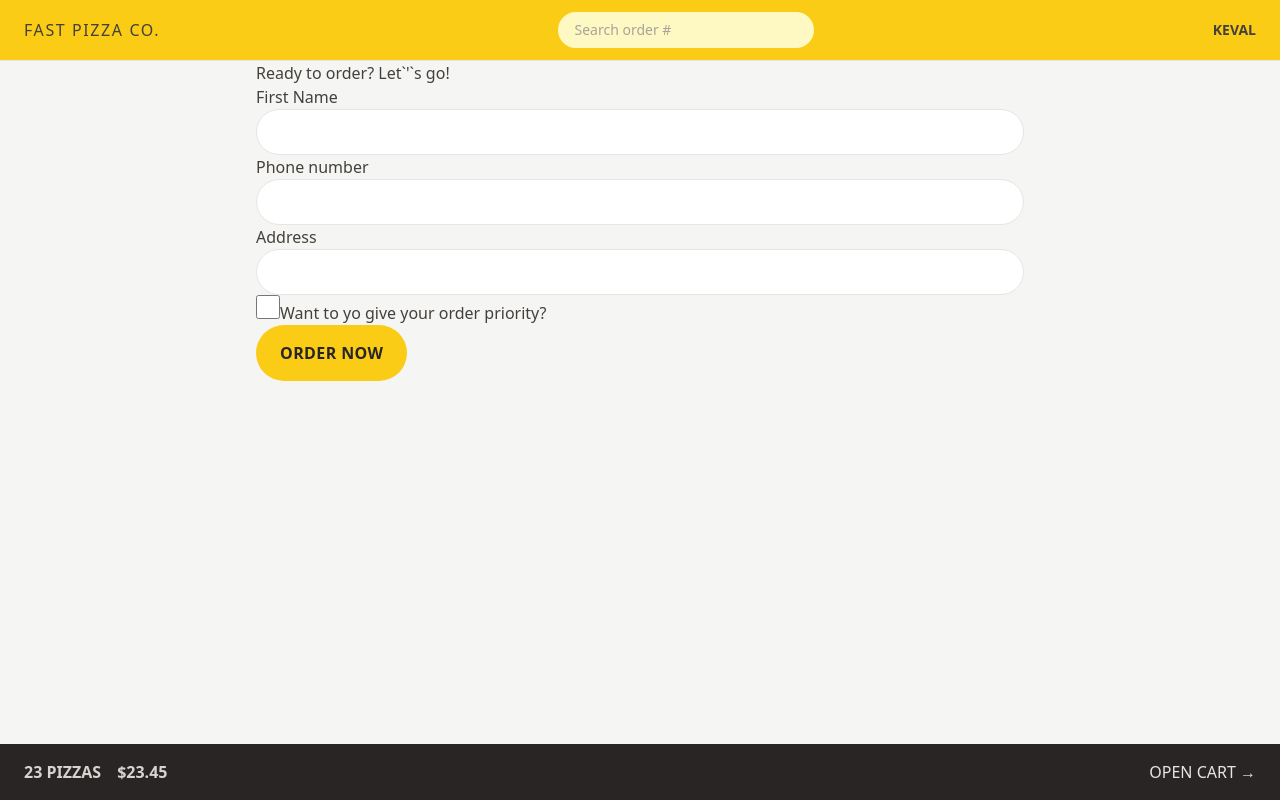
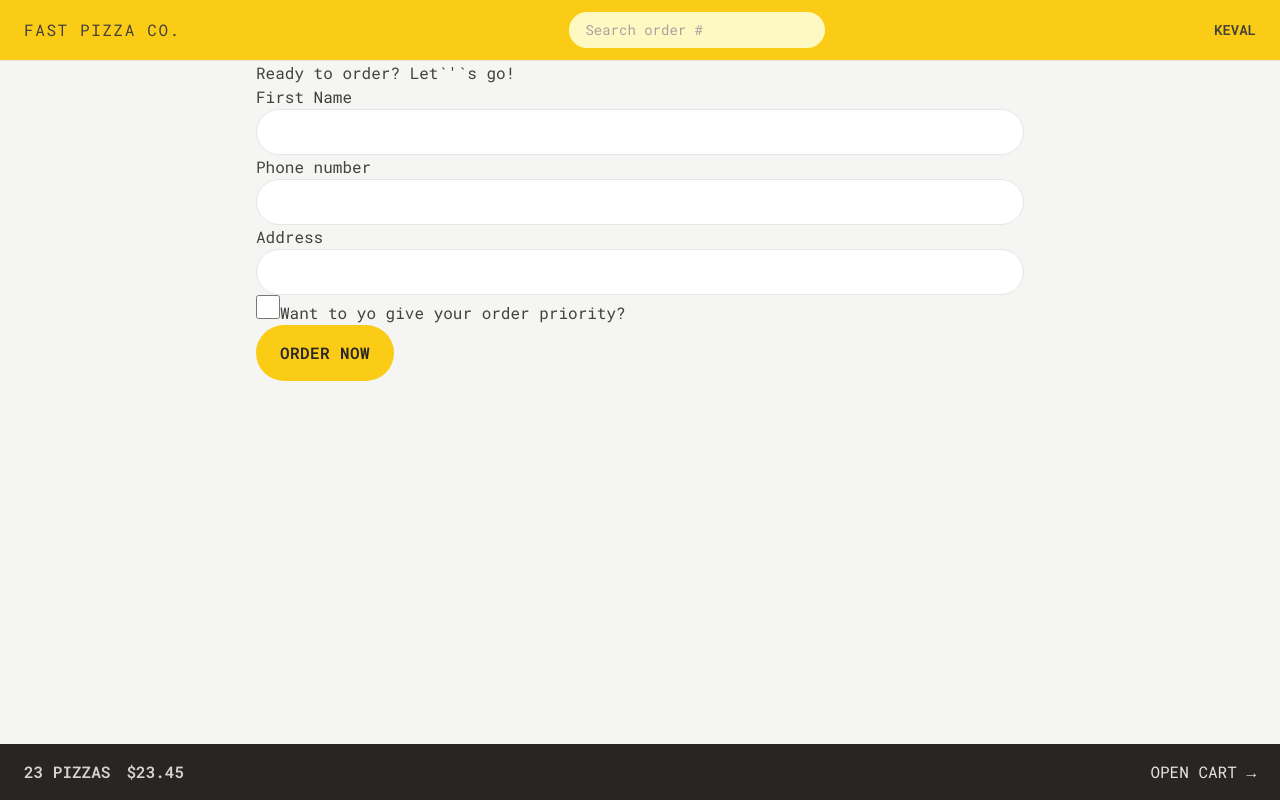
Before and after one commit to kevalmehta17/Fast-Pizza, a React (Vite) app: page /order/new in a window 1280 px wide. Built offline with nearby package versions, Linux system fonts and the light colour scheme.

Commit message:
Modified Menu & Button Styles

```diff
--- a/index.html
+++ b/index.html
@@ -4,6 +4,12 @@
     <meta charset="UTF-8" />
     <link rel="icon" type="image/svg+xml" href="/vite.svg" />
     <meta name="viewport" content="width=device-width, initial-scale=1.0" />
+    <link rel="preconnect" href="https://fonts.googleapis.com" />
+    <link rel="preconnect" href="https://fonts.gstatic.com" crossorigin />
+    <link
+      href="https://fonts.googleapis.com/css2?family=Roboto+Mono:ital,wght@0,100..700;1,100..700&display=swap"
+      rel="stylesheet"
+    />
     <title>Vite + React</title>
   </head>
   <body class="bg-stone-100 text-stone-700">
--- a/src/UI/Button.jsx
+++ b/src/UI/Button.jsx
@@ -1,18 +1,26 @@
 import { Link } from "react-router-dom";
 
-function Button({ children, disabled, to }) {
-  const className =
-    "inline-block rounded-full bg-yellow-400 px-4 py-3 font-semibold uppercase tracking-wide text-stone-800 transition-colors duration-300 hover:bg-yellow-300 focus:bg-yellow-300 focus:outline-none focus:ring focus:ring-yellow-300 focus:ring-offset-2 disabled:cursor-not-allowed sm:px-6 sm:py-4";
+function Button({ children, disabled, to, type }) {
+  // const className =
+  //   "inline-block rounded-full bg-yellow-400 px-4 py-3 font-semibold uppercase tracking-wide text-stone-800 transition-colors duration-300 hover:bg-yellow-300 focus:bg-yellow-300 focus:outline-none focus:ring focus:ring-yellow-300 focus:ring-offset-2 disabled:cursor-not-allowed sm:px-6 sm:py-4";
+
+  const base =
+    "inline-block rounded-full bg-yellow-400  font-semibold uppercase tracking-wide text-stone-800 transition-colors duration-300 hover:bg-yellow-300 focus:bg-yellow-300 focus:outline-none focus:ring focus:ring-yellow-300 focus:ring-offset-2 disabled:cursor-not-allowed";
+
+  const styles = {
+    primary: base + " px-4 py-3 md:px-6 md:py-4",
+    small: base + " px-4 py-2 md:px-5 md:py-2.5 text-xs",
+  };
 
   if (to) {
     return (
-      <Link to={to} className={className}>
+      <Link to={to} className={styles[type]}>
         {children}{" "}
       </Link>
     );
   }
   return (
-    <button disabled={disabled} className={className}>
+    <button disabled={disabled} className={styles[type]}>
       {children}
     </button>
   );
--- a/src/features/cart/Cart.jsx
+++ b/src/features/cart/Cart.jsx
@@ -34,7 +34,9 @@
       <LinkButton to="/menu">&larr; Back to menu </LinkButton>
       <h2>Your cart, %NAME%</h2>
       <div>
-        <Button to="/order/new">Order pizzas</Button>
+        <Button to="/order/new" type="primary">
+          Order pizzas
+        </Button>
 
         <button>Clear cart</button>
       </div>
--- a/src/features/menu/Menu.jsx
+++ b/src/features/menu/Menu.jsx
@@ -7,7 +7,7 @@
   console.log(menu);
 
   return (
-    <ul>
+    <ul className="px-2  divide-y  divide-stone-300 ">
       {menu.map((pizza) => (
         <MenuItem pizza={pizza} />
       ))}
--- a/src/features/menu/MenuItem.jsx
+++ b/src/features/menu/MenuItem.jsx
@@ -1,3 +1,4 @@
+import Button from "../../UI/Button";
 import { formatCurrency } from "../../utils/helpers";
 
 function MenuItem({ pizza }) {
@@ -5,13 +6,26 @@
   const { id, name, unitPrice, ingredients, soldOut, imageUrl } = pizza;
 
   return (
-    <li>
-      <img src={imageUrl} alt={name} />
-      <div>
-        <p>{name}</p>
-        <p>{ingredients.join(", ")}</p>
-        <div>
-          {!soldOut ? <p>{formatCurrency(unitPrice)}</p> : <p>Sold out</p>}
+    <li className="flex gap-4 py-2">
+      <img
+        src={imageUrl}
+        alt={name}
+        className={`h-24 ${soldOut ? "grayscale opacity-70 " : ""}`}
+      />
+      <div className="flex flex-col grow pt-0.5">
+        <p className="font-medium">{name}</p>
+        <p className="text-sm italic text-stone-500 capitalize">
+          {ingredients.join(", ")}
+        </p>
+        <div className="mt-auto flex items-center justify-between">
+          {!soldOut ? (
+            <p className="text-sm">{formatCurrency(unitPrice)}</p>
+          ) : (
+            <p className="text-sm uppercase font-medium text-stone-600 ">
+              Sold out
+            </p>
+          )}
+          <Button type="small">Add to Cart</Button>
         </div>
       </div>
     </li>
--- a/src/features/order/CreateOrder.jsx
+++ b/src/features/order/CreateOrder.jsx
@@ -81,7 +81,7 @@
         <div>
           {/* here we added the fakecart data in the form data for current usage */}
           <input type="hidden" name="cart" value={JSON.stringify(cart)} />
-          <Button disabled={isSubmitting}>
+          <Button disabled={isSubmitting} type="primary">
             {isSubmitting ? "Placing Order..." : "Order now"}
           </Button>
         </div>
--- a/src/features/user/CreateUser.jsx
+++ b/src/features/user/CreateUser.jsx
@@ -24,7 +24,7 @@
 
       {username !== "" && (
         <div>
-          <Button>Start ordering</Button>
+          <Button type="primary">Start ordering</Button>
         </div>
       )}
     </form>
--- a/tailwind.config.js
+++ b/tailwind.config.js
@@ -2,7 +2,9 @@
 export default {
   content: ["./index.html", "./src/**/*.{js,ts,jsx,tsx}"],
   theme: {
-    extend: {},
+    fontFamily: { sans: "Roboto Mono,monospace" },
+
+    extend: { height: { screen: "100dvh" } },
   },
   plugins: [],
 };
```
